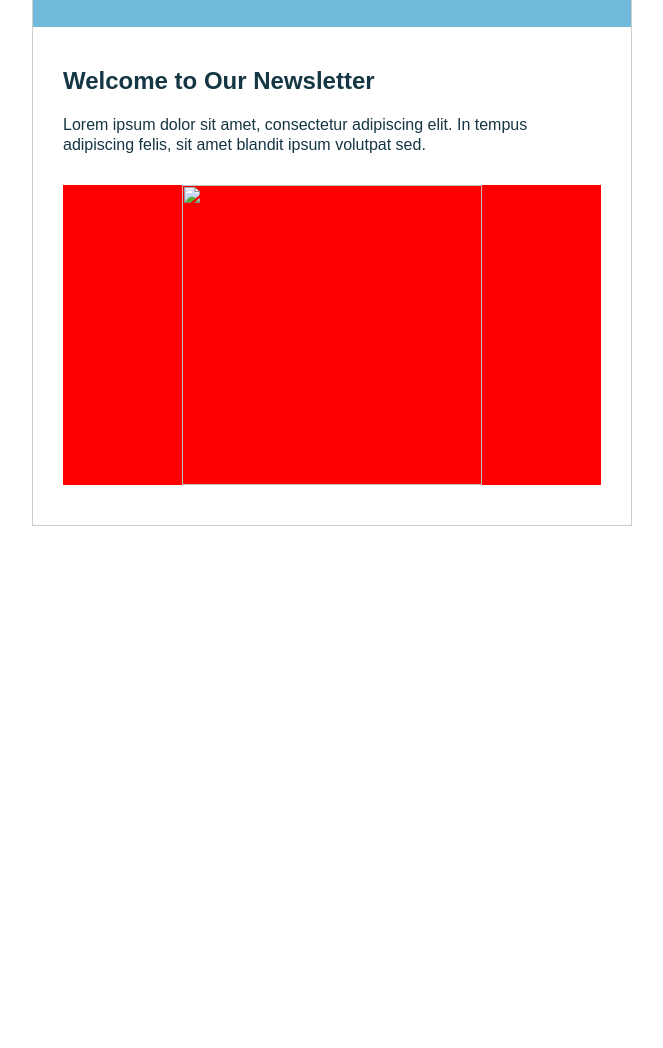
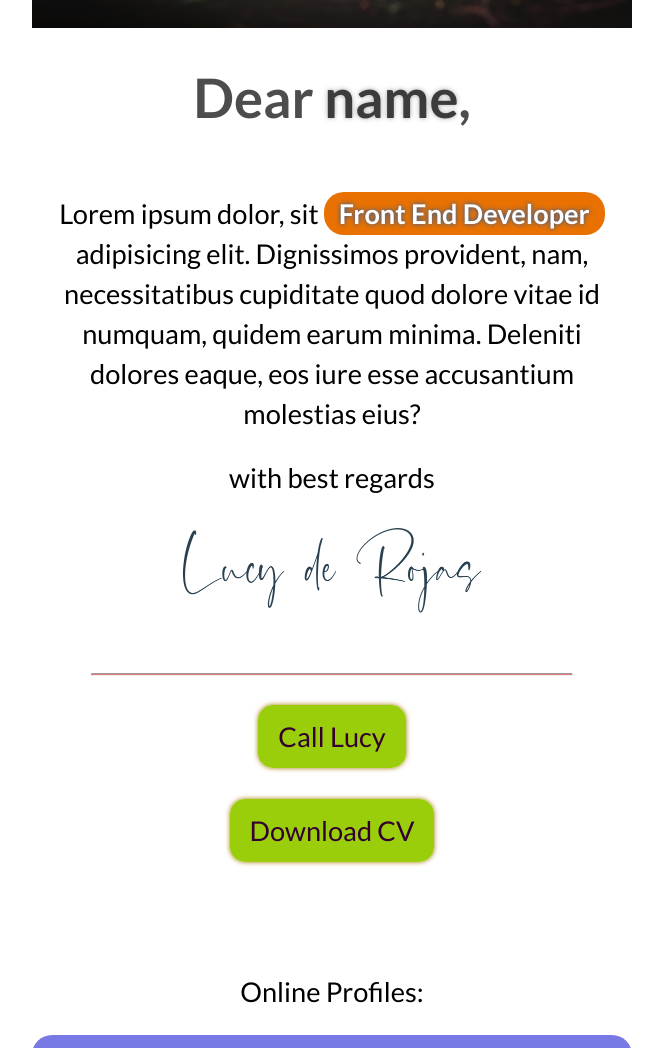
Before and after one commit to Lucy-de-Rojas/emails, a plain HTML site: page index.html in a window 1280 px wide. Shown: the part 372-1420 px from the top of the page, without its empty margins (308-971 px from the left). Before the commit the page ends 936 px from the top, so only its background shows below. Drawn offline with Linux system fonts and the light colour scheme.

Commit message:
ongoing update

```diff
--- a/index.html
+++ b/index.html
@@ -3,37 +3,249 @@
 <head>
         <meta charset="UTF-8">
         <meta name="viewport" content="width=device-width, initial-scale=1.0">
-        <title>Page One</title>
+        <title>Home Page     </title>
+
+        <style>
+                /* Font Lato: */
+                @import url('https://fonts.googleapis.com/css2?family=Lato:ital,wght@0,100;0,300;0,400;0,700;0,900;1,100;1,300;1,400;1,700;1,900');
+
+
+
+                body {
+                        font-size: 170%;
+                }
+
+
+                /* styling a links: */
+                a {
+                        text-decoration: none;
+                        font-family: Lato;
+                                      }
+
+                hr {
+                        background-color: rgb(226, 123, 123);
+                        height: 1px;
+                        width: 80%;
+                        border-radius: 20px;
+                        margin-top: 50px;
+
+                }
+
+                p {
+                        font-family: Lato;
+                }
+
+
+
+
+
+                /*  min & max screen changes: */
+                /* max for mobile */
+                /* max for pc screen */
+                @media only screen and (max-width: 1000px) {
+
+                }
+
+
+
+                #clientName {
+                        color: rgb(59, 59, 59);
+                        text-shadow: 0 0 5px #55555585;
+
+                }
+
+
+                #message {
+                        font-family: 'Lato';
+                        padding: 0 20px;
+                        line-height: 2.5rem;
+                }
+
+
+                #roleTitle {
+                        font-weight: bold;
+                        padding: 5px 15px;
+                        background-color: rgb(233, 113, 1);
+                        color: white;
+                        text-shadow: 0 0 5px rgb(10, 91, 184);
+                        border-radius: 20px;
+                }
+
+
+
+                #socialLinks {
+
+                        padding: 50px 0px;
+                        background-color: rgb(121, 121, 230);
+                        border-radius: 20px 20px 0 0;
+
+                }
+
+                #socialLinks > * {
+
+                        color: white;
+                        background-color: rgb(31, 8, 8);
+                        padding: 20px;
+                        border-radius: 5px;
+                        transition: all 1s;
+                }
+
+                #socialLinks > *:hover {
+                        background-color: red;
+                }
+
+
+
+
+
+                .buttonWrapper {
+                        padding: 30px 0;
+                }
+
+                .button {
+                        border-radius: 15px;
+                        background-color: rgb(154, 206, 11);
+                        padding: 15px 20px;
+                        box-shadow: 0 0 5px rgb(163, 120, 1);
+                        color: rgb(51, 0, 47);
+                        transition: all 1s;
+                }
+
+                .button:hover {
+                        background-color: purple;
+                        color: white;
+                }
+
+
+
+
+                #message {
+                        font-family: 'Lato';
+                }
+
+
+
+
+
+
+
+
+
+
+
+                </style>
+
 </head>
-<body>
-        <table role="presentation" border="0" cellpadding="0" cellspacing="0" width="100%">
-                <tr>
-                        <td style="padding: 20px 0 30px 0;">
-                                <table align="center" border="0" cellpadding="0" cellspacing="0" width="600" style="border: 1px solid #cccccc; border-collapse: collapse;">
-                                        <tr>
-                                                <td align="center" bgcolor="#70bbd9" style="padding: 40px 0 30px 0;">
-                                                        <img src="../media/linkedInRED.jpg" alt="Creating Email Magic" width="300" height="300" style="display: block;" />
-                                                </td>
-                                        </tr>
-                                        <tr>
-                                                <td bgcolor="#ffffff" style="padding: 40px 30px 40px 30px;">
-                                                        <table border="0" cellpadding="0" cellspacing="0" width="100%">
-                                                                <tr>
-                                                                        <td style="color: #153643; font-family: Arial, sans-serif; font-size: 24px;">
-                                                                                <b>Welcome to Our Newsletter</b>
-                                                                        </td>
-                                                                </tr>
-                                                                <tr>
-                                                                        <td style="padding: 20px 0 30px 0; color: #153643; font-family: Arial, sans-serif; font-size: 16px; line-height: 20px;">
-                                                                                Lorem ipsum dolor sit amet, consectetur adipiscing elit. In tempus adipiscing felis, sit amet blandit ipsum volutpat sed.
-                                                                        </td>
-                                                                </tr>
-                                                                <tr>
-                                                                        <td align="center" bgcolor="red">
-                                                                                <img src="../media/GithubLogoRED.png" alt="" width="300" height="300" style="display: block; text-align: center;" />
-                                                                                </td>
-                                                                                </tr></table></td></tr></table> </td></tr></table>
+<body style="padding:0 ; margin: 0;">
 
+        <!-- main table set up:   -->
+        <table role="presentation" align="center" border="0" cellpadding="0" cellspacing="0" width="600" >
+
+
+
+
+                <!-- top page image: -->
+                <tr style="padding: 0; margin: 0;">
+                        <td align="center" id="images">
+                                <img
+                                        src="media\Art\art-1869490.jpg"
+                                        alt="top page image"
+                                        width="600"
+                                        height="400"
+                                        style="display: block;"
+
+
+                                        />
+
+
+
+
+
+                        </td>
+
+
+                </tr>
+
+
+                <!-- heading: -->
+                <tr align="center" style="display: block;"><td>
+                        <h1 style="color: rgb(77, 77, 77);font-family: 'Lato'; ">Dear <span id="clientName"> name</span>,</h1>
+                </td></tr>
+
+
+
+
+
+                <!-- message: -->
+                <tr align="center"><td>
+                        <p id="message">
+                                Lorem ipsum dolor, sit <span id="roleTitle">Front End Developer </span> adipisicing elit. Dignissimos provident, nam, necessitatibus cupiditate quod dolore vitae id numquam, quidem earum minima. Deleniti dolores eaque, eos iure esse accusantium molestias eius?
+                        </p>
+                        <p>with best regards</p>
+                </td></tr>
+
+
+                <!-- signature: -->
+                <tr><td align="center">
+                        <img src="./media/Signature/SignaturegreyBlue.png" width="300" />
+                </td></tr>
+
+
+                <!-- Hairline: -->
+                <tr><td>
+
+                        <hr >
+                </td></tr>
+
+
+
+                <!-- call button: -->
+                 <tr align="center"><td class="buttonWrapper" >
+                        <a href="tel:+447411387009" class="button">Call Lucy</a>
+                </td></tr>
+
+
+
+
+
+
+                 <!-- file button: -->
+                  <tr align="center"><td class="buttonWrapper">
+                        <a href="./cvs/Lucyt de Rojas web dev 2025 CZ.pdf" download class="button"> Download CV</a></td></tr>
+
+
+
+
+<!-- spacer: -->
+ <tr style="height: 70px;"><td></td></tr>
+
+
+
+ <tr align="center" style="font-family: Lato;"><td><p>Online Profiles:</p></td></tr>
+
+                <!-- social links: -->
+                  <tr align="center">
+
+
+                        <td id="socialLinks">
+
+                                <a href="https://github.com/Lucy-de-Rojas">Github</a>
+                                <a href="https://www.linkedin.com/in/lucyderojas/">LinkedIn</a>
+                                <a href="https://lucy-de-rojas.vercel.app/">www</a>
+                                <a href="https://www.figma.com/@lucyderojas">Figma</a>
+
+
+
+
+
+                        </td>
+
+
+                </tr>
+
+
+
+</table>
 
 </body>
 </html>
```
Also changed, not shown: emails/one/index.html (renamed from emails/template/index.html).
